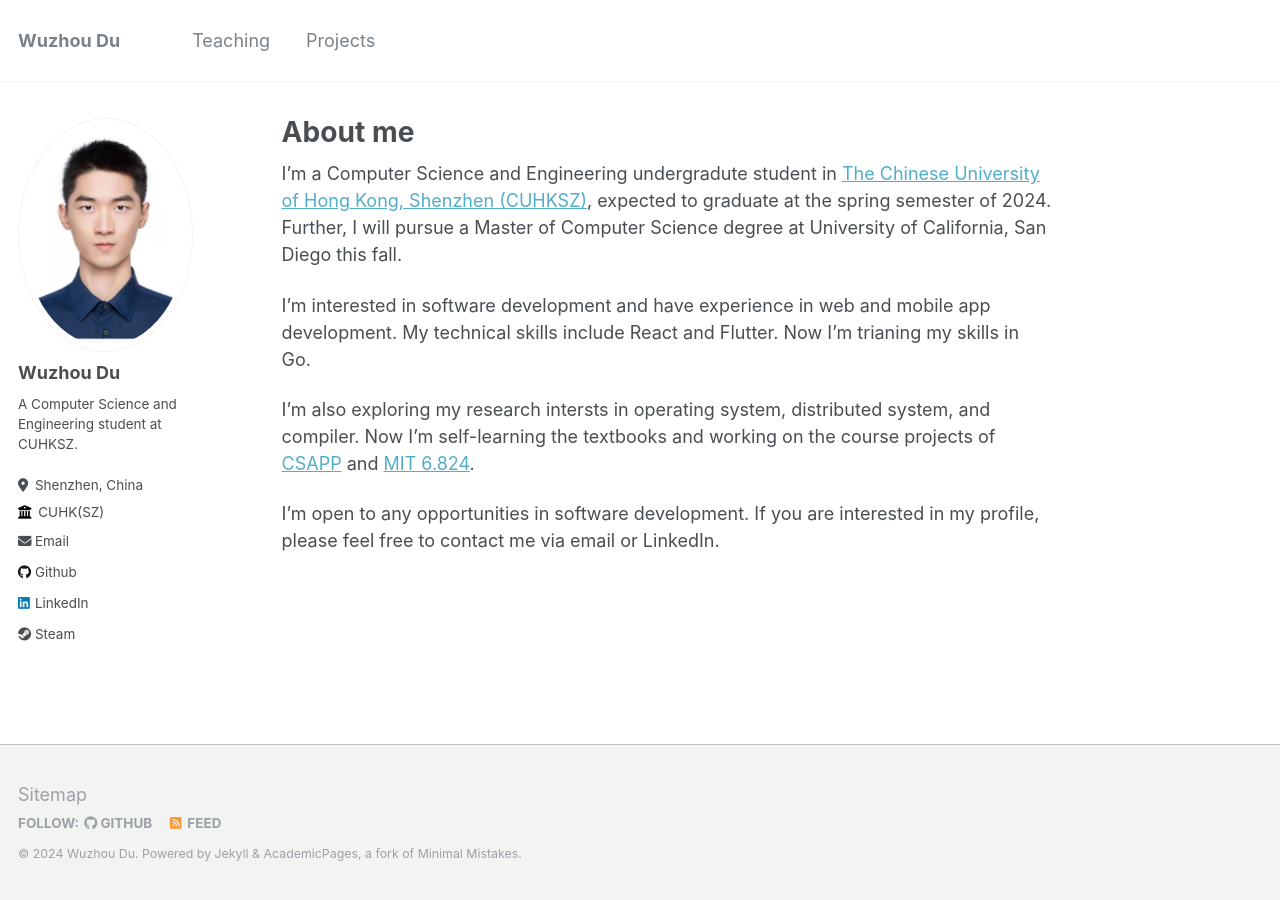
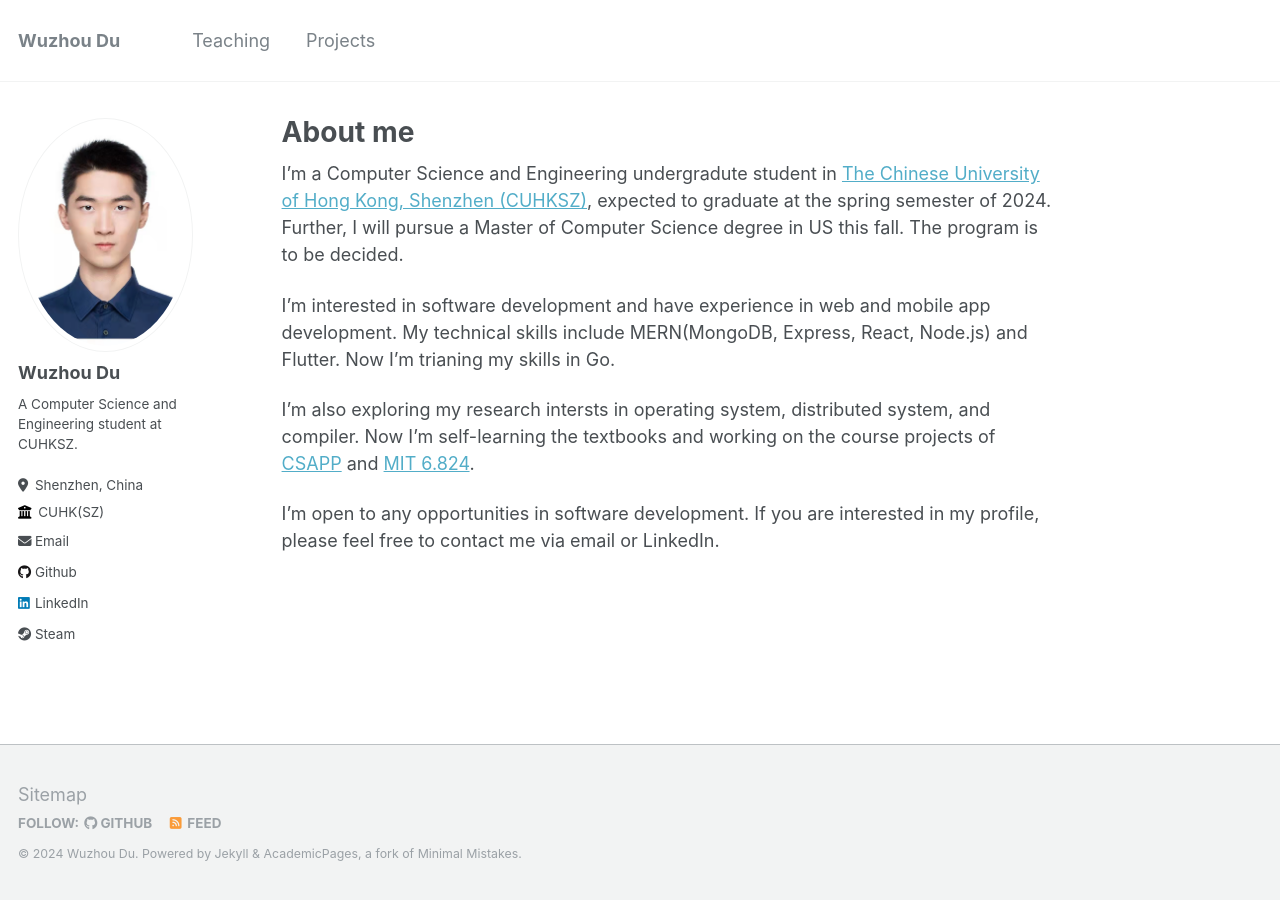
Before and after one commit to WuzhouDu/WuzhouDu.github.io, a Jekyll site: the page built from _pages/about.md, in a window 1280 px wide. Built offline with Jekyll 4.4.1, drawn with Linux system fonts in a browser that asks for light colours.

Commit message:
update: master program TBD

```diff
--- a/_pages/about.md
+++ b/_pages/about.md
@@ -6,10 +6,9 @@
   - /about/
   - /about.html
 ---
-I'm a Computer Science and Engineering undergradute student in [The Chinese University of Hong Kong, Shenzhen (CUHKSZ)](https://www.cuhk.edu.cn/en), expected to graduate at the spring semester of 2024. Further, I will pursue a Master of Computer Science degree at University of California, San Diego this fall.
+I'm a Computer Science and Engineering undergradute student in [The Chinese University of Hong Kong, Shenzhen (CUHKSZ)](https://www.cuhk.edu.cn/en), expected to graduate at the spring semester of 2024. Further, I will pursue a Master of Computer Science degree in US this fall. The program is to be decided.
 
-I'm interested in software development and have experience in web and mobile app development. My technical skills include React and Flutter. Now I'm trianing my skills in Go.
-
+I'm interested in software development and have experience in web and mobile app development. My technical skills include MERN(MongoDB, Express, React, Node.js) and Flutter. Now I'm trianing my skills in Go.
 
 I'm also exploring my research intersts in operating system, distributed system, and compiler. Now I'm self-learning the textbooks and working on the course projects of [CSAPP](https://csapp.cs.cmu.edu/) and [MIT 6.824](https://pdos.csail.mit.edu/6.824/).
 
```
